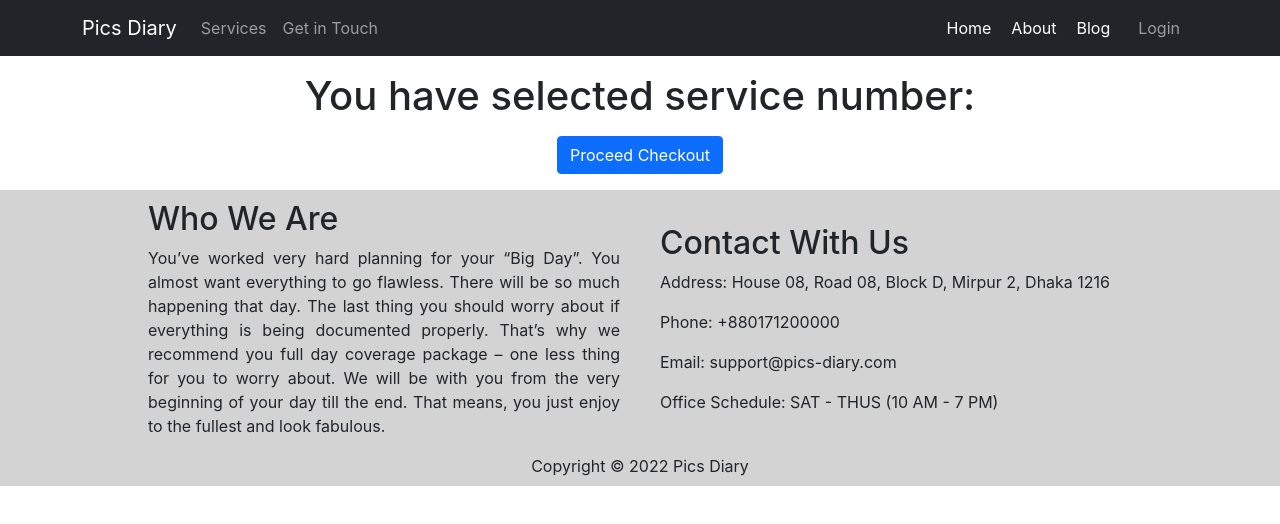
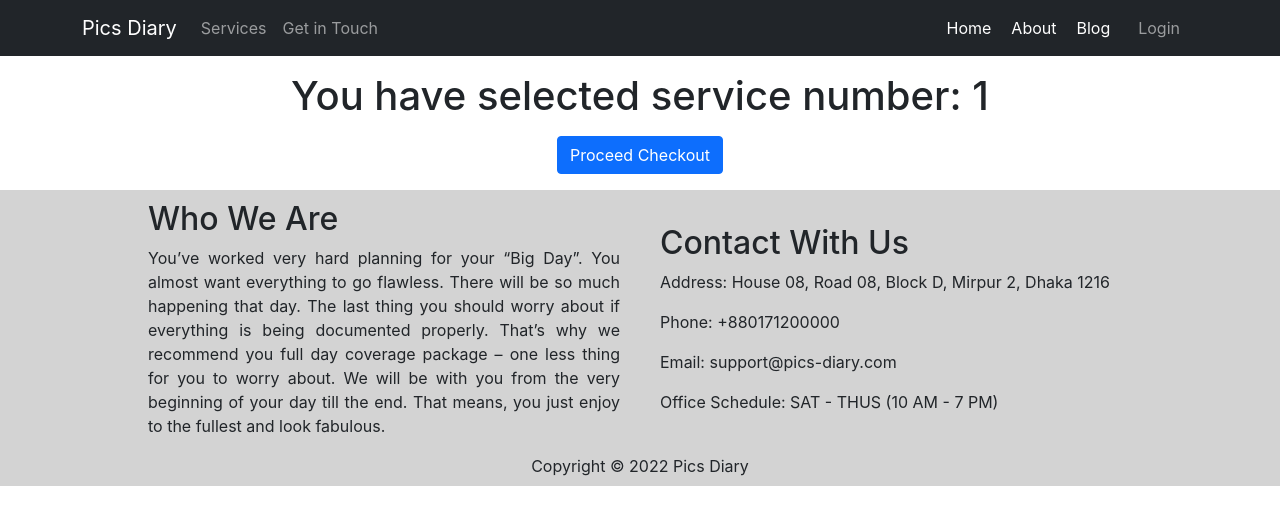
Before and after one commit to sayeef-rahman/pics-diary-single-service-provider, a React (Create React App) app: page /service/1 in a window 1280 px wide. Shown: the top 524 px of the page. Built offline with nearby package versions, Linux system fonts and the light colour scheme; no server answers.

Commit message:
checkout page completed

```diff
--- a/src/Pages/ServiceDetail/ServiceDetail.js
+++ b/src/Pages/ServiceDetail/ServiceDetail.js
@@ -2,10 +2,11 @@ import React from 'react';
 import { Link, useParams } from 'react-router-dom';
 
 const ServiceDetail = () => {
-    const { serviceId } = useParams();
+    const { serviceID } = useParams();
+    console.log("In Service Detail: ",serviceID);
     return (
         <div className='text-center mt-3'>
-            <h1>You have selected service number: {serviceId}</h1>
+            <h1>You have selected service number: {serviceID}</h1>
             <div className='m-3'>
                 <Link to="/checkout">
                     <button className='btn btn-primary'>Proceed Checkout</button>
```
